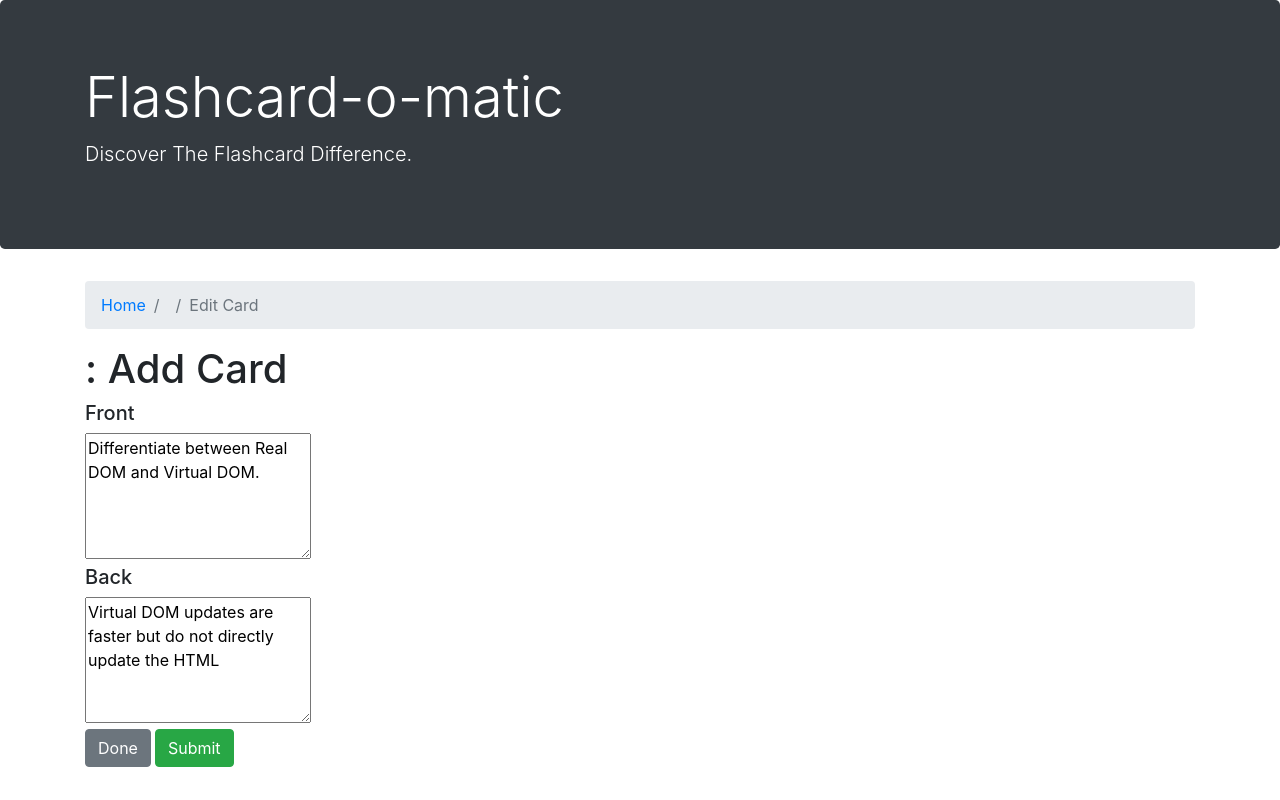
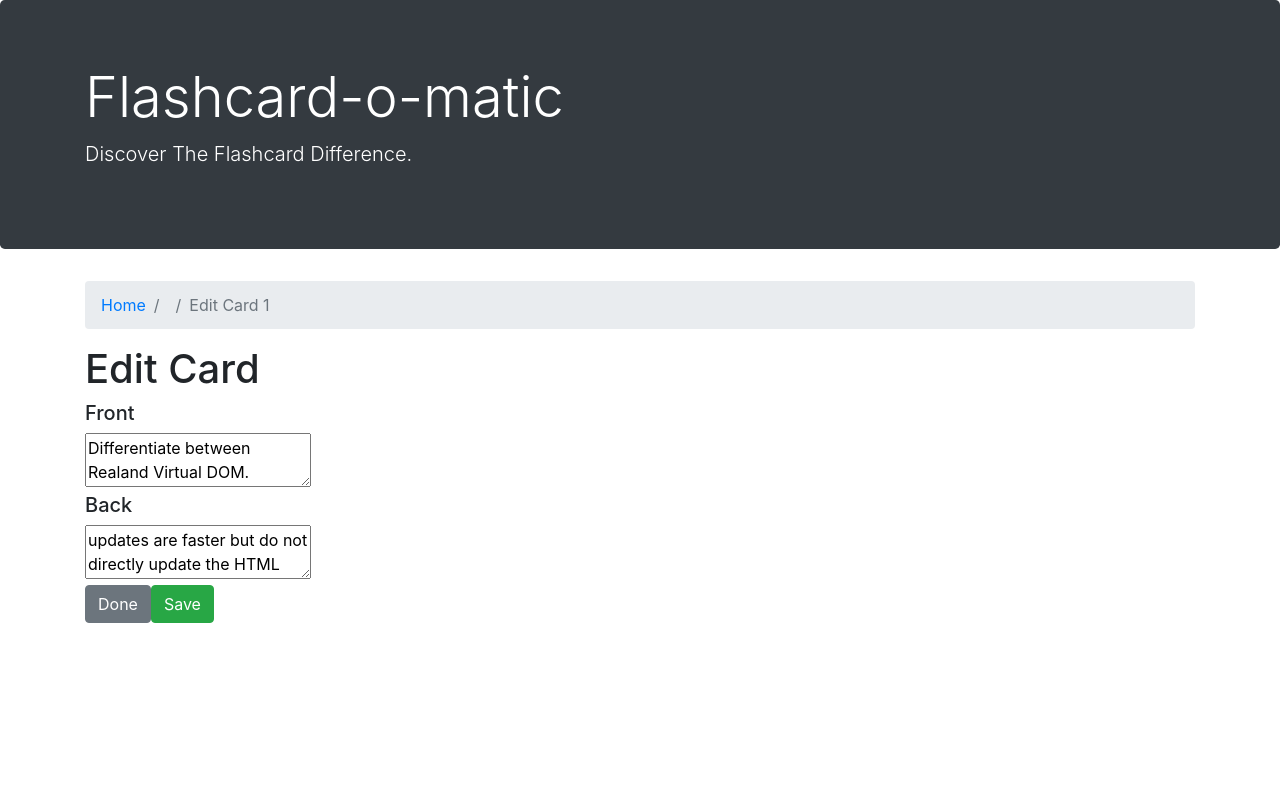
Before and after one commit to bensoftwaredev22/Project-_Flashcards-_Qualified-Benjamin_Ver_Straete-Solution2, a React (Create React App) app: page /decks/1/cards/1/edit in a window 1280 px wide. Built offline with nearby package versions, Linux system fonts and the light colour scheme; no server answers; data requests are answered from the project's data file; a web font is replaced by a local one.

Commit message:
Updated AddCard.js and EditCard.js to use CardForm.js

```diff
--- a/data/db.json
+++ b/data/db.json
@@ -14,8 +14,8 @@
   "cards": [
     {
       "id": 1,
-      "front": "Differentiate between Real DOM and Virtual DOM.",
-      "back": "Virtual DOM updates are faster but do not directly update the HTML",
+      "front": "Differentiate between Realand Virtual DOM.",
+      "back": "updates are faster but do not directly update the HTML",
       "deckId": 1
     },
     {
--- a/src/Layout/AddCard.js
+++ b/src/Layout/AddCard.js
@@ -1,93 +1,29 @@
-import React, { useState, useEffect } from "react";
-import { Link, useParams, } from "react-router-dom";
-import { createCard, readDeck } from "../utils/api/index";
-
-/*
-displays textareas to create a new card and add it to the current deck.
-Has a done button which brings the user to the deck screen.
-Has a save button to save the new card to the deck.
-*/
+import React, { useState } from "react";
+import { createCard } from "../utils/api/index";
+import CardForm from "./CardForm";
+import { useParams } from "react-router-dom";
 
 function AddCard() {
-    const {deckId} = useParams();
+  const { deckId } = useParams();
+
   const initialCardState = {
     front: "",
     back: "",
     deckId: Number(deckId)
-    }
-    //const history = useHistory();
-    const [newCard, setNewCard] = useState({...initialCardState});
-    const [deck, setDeck] = useState({});
-    //const handleDataChange = (event) => (event.target.value);
-
-    //const [front, setFront] = useState();
-    //const handleFrontChange = (event) => setFront(event.target.value);
-
-    //const [back, setBack] = useState();
-    //const handleBackChange = (event) => setBack(event.target.value);
-
-
-
-    useEffect(() => {
-        readDeck(deckId)
-        .then(setDeck);
-    }, [deckId]);
-
-    //const deckUrl = `/decks/${deckId}`;
-   // const handleDone = () => history.push(deckUrl);
-
-    const handleDataChange = ({ target }) => {
-        setNewCard({
-          ...newCard,
-          [target.name]: target.value,
-        });
   };
 
+  const [addCard, setAddCard] = useState({ ...initialCardState });
 
   const handleSave = async (event) => {
     event.preventDefault();
-        await createCard(newCard)
-        setNewCard(initialCardState)
-    }
-
-
-
+    await createCard(addCard);
+    setAddCard(initialCardState);
+  };
 
   return (
     <div>
-            <ol className="breadcrumb">
-                <li className="breadcrumb-item"><Link to="/">Home</Link></li>
-                <li className="breadcrumb-item"><Link to={`/decks/${deck.id}`}>{deck.name}</Link></li>
-                <li className="breadcrumb-item active">Add Card</li>
-            </ol>
-        <h1>{deck.name}: Add Card</h1>
-        <form onSubmit={handleSave}>
-            <div>
-                <h5>Front</h5>
-                <textarea
-                name="front"
-                rows="3"
-                placeholder="Front side of card"
-                onChange={handleDataChange}
-                value={newCard.front}
-                required
-                />
+      <CardForm formData={addCard} setFormData={setAddCard} handleSave={handleSave} />
     </div>
-            <div>
-                <h5>Back</h5>
-                <textarea
-                name="back"
-                rows="4"
-                placeholder="back side of card"
-                onChange={handleDataChange}
-                value={newCard.back}
-                required
-                />
-            </div>
-            <Link to={`/decks/${deck.id}`} className="btn btn-secondary mr-1">Done</Link>
-            <button type="submit" className="btn btn-success">Save</button>
-        </form>
-        </div>
-    )
+  );
 }
 export default AddCard;
--- a/src/Layout/CardForm.js
+++ b/src/Layout/CardForm.js
@@ -3,18 +3,18 @@ import {readDeck } from "../utils/api/index";
 import { useParams, Link, useHistory } from "react-router-dom";
 
 
-function CardForm({}) {
+function CardForm({ formData, setFormData, handleSave}) {
     const { deckId } = useParams();
     const deckUrl = `/decks/${deckId}`;
     const history = useHistory();
-    const [deck, setDeck] = useState();
+    const [deck, setDeck] = useState({});
 
     useEffect(() => {
         readDeck(deckId)
         .then(setDeck);
     }, [deckId]);
 
-    const handleDataChange = () => {
+    const handleDataChange = ( {target} ) => {
         setFormData({
             ...formData,
             [target.name]: target.value,
@@ -40,6 +40,7 @@ function CardForm({}) {
                             name="front"
                             onChange={handleDataChange}
                             value={formData.front}
+                            placeholder="Front side of card"
                             required
                             />
                         </div>
@@ -49,9 +50,12 @@ function CardForm({}) {
                             name="back"
                             onChange={handleDataChange}
                             value={formData.back}
+                            placeholder="Back side of card"
                             required
                             />
                         </div>
+                    <button type="button" className="btn btn-secondary" onClick={handleDone}>Done</button>
+                    <button type="button" className="btn btn-success" onClick={handleSave}>Save</button>
                 </form>
             </div>
         )
--- a/src/Layout/EditCard.js
+++ b/src/Layout/EditCard.js
@@ -1,84 +1,35 @@
 import React, { useState, useEffect } from "react";
-import { readDeck, readCard, updateCard } from "../utils/api/index";
-import { Link, useParams, useHistory } from "react-router-dom";
-/*
-Displays the card information to edit the current card selected through the edit button
-*/
-
+import { readCard, updateCard } from "../utils/api/index";
+import CardForm from "./CardForm";
+import { useParams, useHistory } from "react-router-dom";
 
 function EditCard() {
   const { deckId, cardId } = useParams();
-    const [deck, setDeck] = useState({});
-
   const history = useHistory();
-
-    const initialCardState= {
-        front: "Front side of card",
-        back: "Back side of card",
+  const deckUrl = `/decks/${deckId}`
+  const initialCardState = {
+    front: "",
+    back: "",
     deckId: Number(deckId),
     id: cardId
   };
 
-    const [cardInfo, setCardInfo] = useState({ ...initialCardState});
-
-    useEffect(() => {
-        readDeck(deckId)
-        .then(setDeck);
-    }, [deckId]);
+  const [editCard, setEditCard] = useState({ ...initialCardState });
 
   useEffect(() => {
     readCard(cardId)
-        .then(setCardInfo);
+      .then(setEditCard);
   }, [cardId]);
-
-    const handleDataChange = ({ target }) => {
-        setCardInfo({
-          ...cardInfo,
-          [target.name]: target.value,
-        });
-      };
 
   const handleSave = async (event) => {
     event.preventDefault();
-        await updateCard(setCardInfo)
-        history.push(`/decks/${deck.id}`)
-    }
-
-
-
+    await updateCard(editCard);
+    history.push(deckUrl);
+  };
 
   return (
     <div>
-            <ol className="breadcrumb">
-                <li className="breadcrumb-item"><Link to="/">Home</Link></li>
-                <li className="breadcrumb-item"><Link to={`/decks/${deck.id}`}>{deck.name}</Link></li>
-                <li className="breadcrumb-item active">Edit Card</li>
-            </ol>
-            <h1>{deck.name}: Add Card</h1>
-            <form onSubmit={handleSave}>
-                <h5>Front</h5>
-                  <div>
-                     <textarea
-                      name="front"
-                      onChange={handleDataChange}
-                      value={cardInfo.front}
-                      rows="5"
-                      required
-                     />
-                    </div>
-                <h5>Back</h5>
-                  <div>
-                    <textarea
-                      name="back"
-                      onChange={handleDataChange}
-                      value={cardInfo.back}
-                      rows="5"
-                      required
-                    />
-                  </div>
-                <Link to={`/decks/${deck.id}`} className="btn btn-secondary mr-1">Done</Link>
-                <button tpye="submit" className="btn btn-success">Submit</button>
-            </form>
+      <CardForm formData={editCard} setFormData={setEditCard} handleSave={handleSave} />
     </div>
   );
 }
```
Lines whose indentation alone changed are shown as unchanged.
